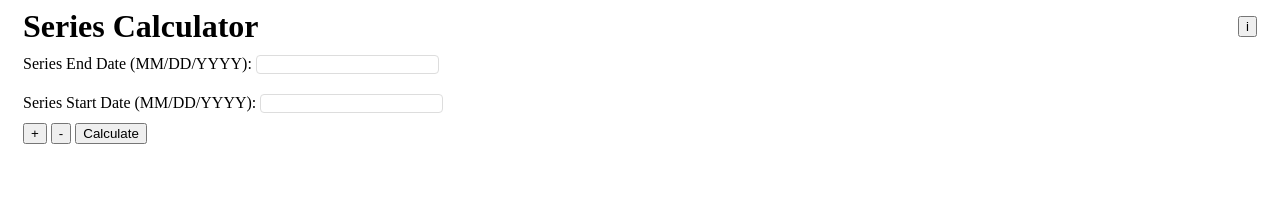
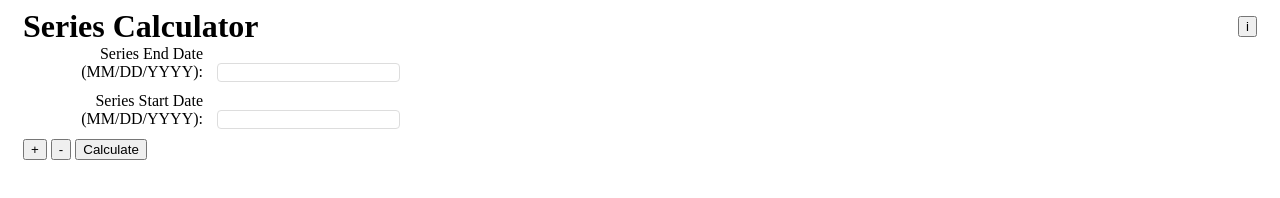
Before and after one commit to ouisiur/Time-in-Series-Calculator, a plain HTML site: page index.html in a window 1280 px wide. Drawn offline with nearby package versions, Linux system fonts and the light colour scheme.

Commit message:
Update styles.css

```diff
--- a/styles.css
+++ b/styles.css
@@ -22,6 +22,13 @@
     border: none;
     border-radius: 4px;
     cursor: pointer;
+}
+
+.date-field label {
+    display: inline-block;
+    width: 180px;
+    margin-right: 10px;
+    text-align: right;
 }
 
 input[type="text"] {
```
